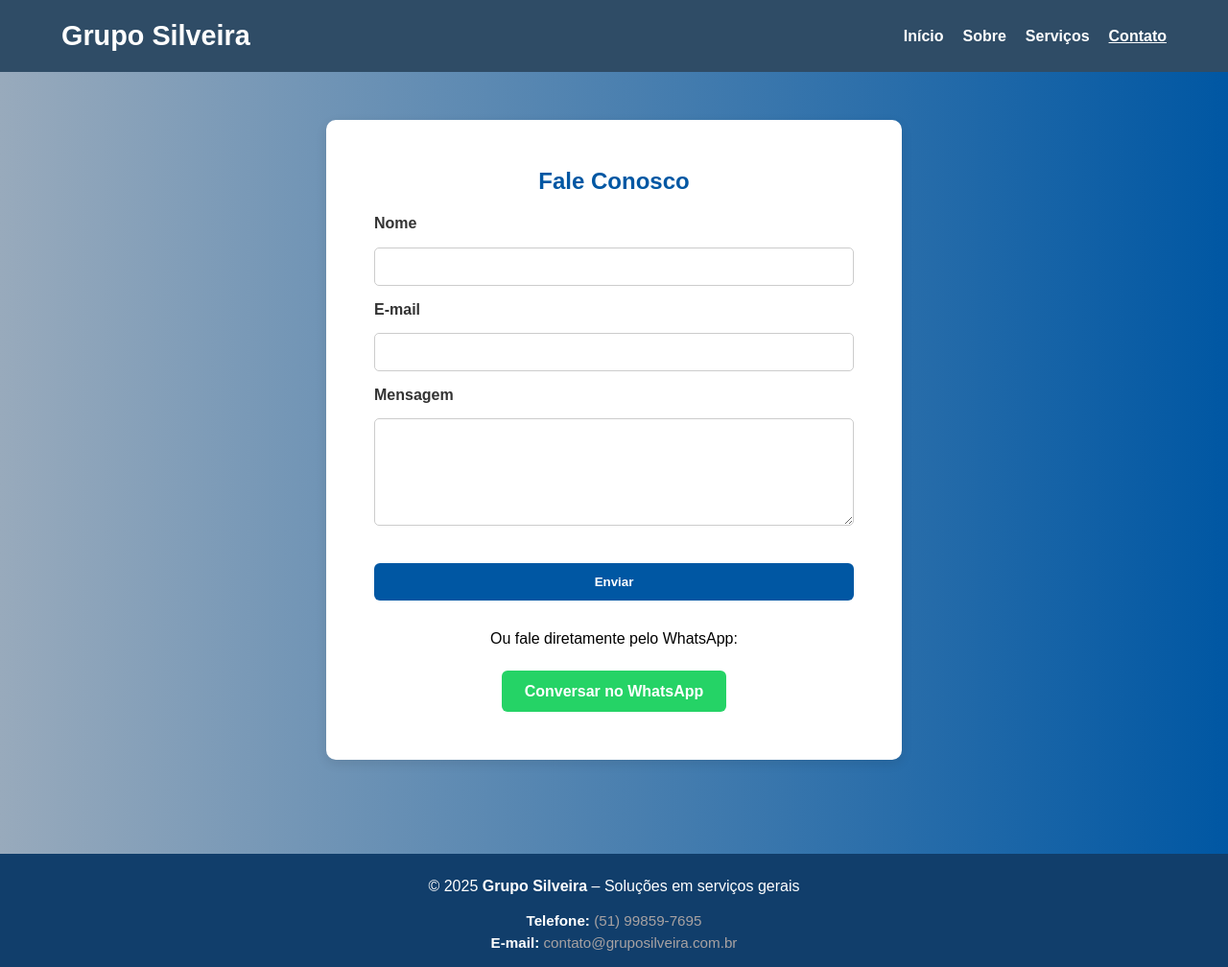
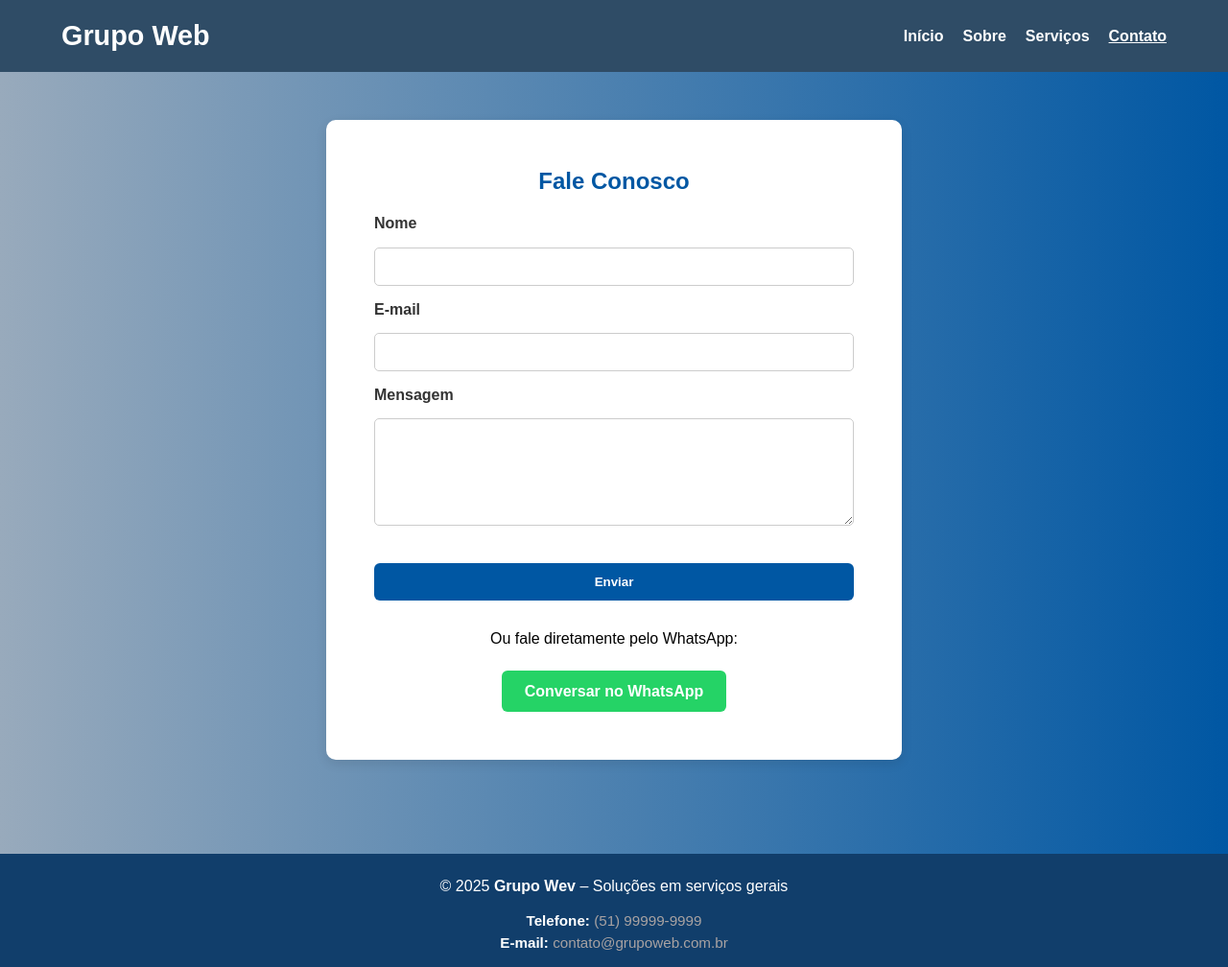
Before and after one commit to Grupo-Silveira/grupo-silveira, a plain HTML site: page contato.html in a window 1280 px wide. Shown: the top 1008 px of the page at 96% size. Drawn offline with Linux system fonts and the light colour scheme.

Commit message:
Update contato.html

```diff
--- a/contato.html
+++ b/contato.html
@@ -3,14 +3,14 @@
 <head>
   <meta charset="UTF-8">
   <meta name="viewport" content="width=device-width, initial-scale=1.0">
-  <title>Contato - Grupo Silveira</title>
+  <title>Contato - Grupo Web</title>
   <link rel="stylesheet" href="style.css">
   <script defer src="script.js"></script>
 </head>
 <body>
   <header>
     <div class="container">
-      <h1>Grupo Silveira</h1>
+      <h1>Grupo Web</h1>
       <nav id="navbar">
         <button class="menu-toggle" id="menu-toggle">☰</button>
         <ul class="nav-list" id="nav-list">
@@ -48,15 +48,15 @@
 
   <footer class="footer">
   <div class="container footer-content">
-    <p>&copy; 2025 <strong>Grupo Silveira</strong> – Soluções em serviços gerais</p>
+    <p>&copy; 2025 <strong>Grupo Wev</strong> – Soluções em serviços gerais</p>
 
     <div class="footer-contact">
-      <p><strong>Telefone:</strong> <a href="tel:+5551998597695">(51) 99859-7695</a></p>
-      <p><strong>E-mail:</strong> <a href="mailto:gruposilveira@gmail.com.br">contato@gruposilveira.com.br</a></p>
+      <p><strong>Telefone:</strong> <a href="tel:+999999999">(51) 99999-9999</a></p>
+      <p><strong>E-mail:</strong> <a href="mailto:grupoweb@gmail.com.br">contato@grupoweb.com.br</a></p>
     </div>
 
     <div class="footer-links">
-      <a href="https://wa.me/5551998597695" target="_blank" aria-label="WhatsApp">
+      <a href="https://wa.me/5551999999999" target="_blank" aria-label="WhatsApp">
         <svg width="24" height="24" fill="#25D366" viewBox="0 0 24 24">
           <path d="M12.04 0a12 12 0 0 0-10.6 17.65L0 24l6.48-1.99A11.94 11.94 0 1 0 12.04 0Zm0 21.71a9.68 9.68 0 0 1-4.95-1.36l-.35-.2-3.84 1.18 1.2-3.74-.22-.36a9.69 9.69 0 1 1 8.16 4.48Zm5.3-7.26c-.29-.14-1.73-.85-2-0.95-.27-.1-.47-.14-.67.14s-.77.95-.95 1.15-.35.21-.64.07a7.93 7.93 0 0 1-2.3-1.42 8.57 8.57 0 0 1-1.59-2c-.16-.27 0-.42.12-.57s.27-.35.4-.53a1.88 1.88 0 0 0 .27-.45.53.53 0 0 0 0-.5c-.07-.14-.66-1.58-.9-2.16s-.48-.47-.66-.48h-.57a1.09 1.09 0 0 0-.78.36 3.29 3.29 0 0 0-1 2.43 5.72 5.72 0 0 0 1.2 2.86 13.12 13.12 0 0 0 4.66 4.19 15.64 15.64 0 0 0 1.49.55 3.67 3.67 0 0 0 1.69.1 2.88 2.88 0 0 0 1.9-1.33 2.34 2.34 0 0 0 .16-1.33c-.07-.12-.24-.2-.5-.32Z"/>
         </svg>
```
